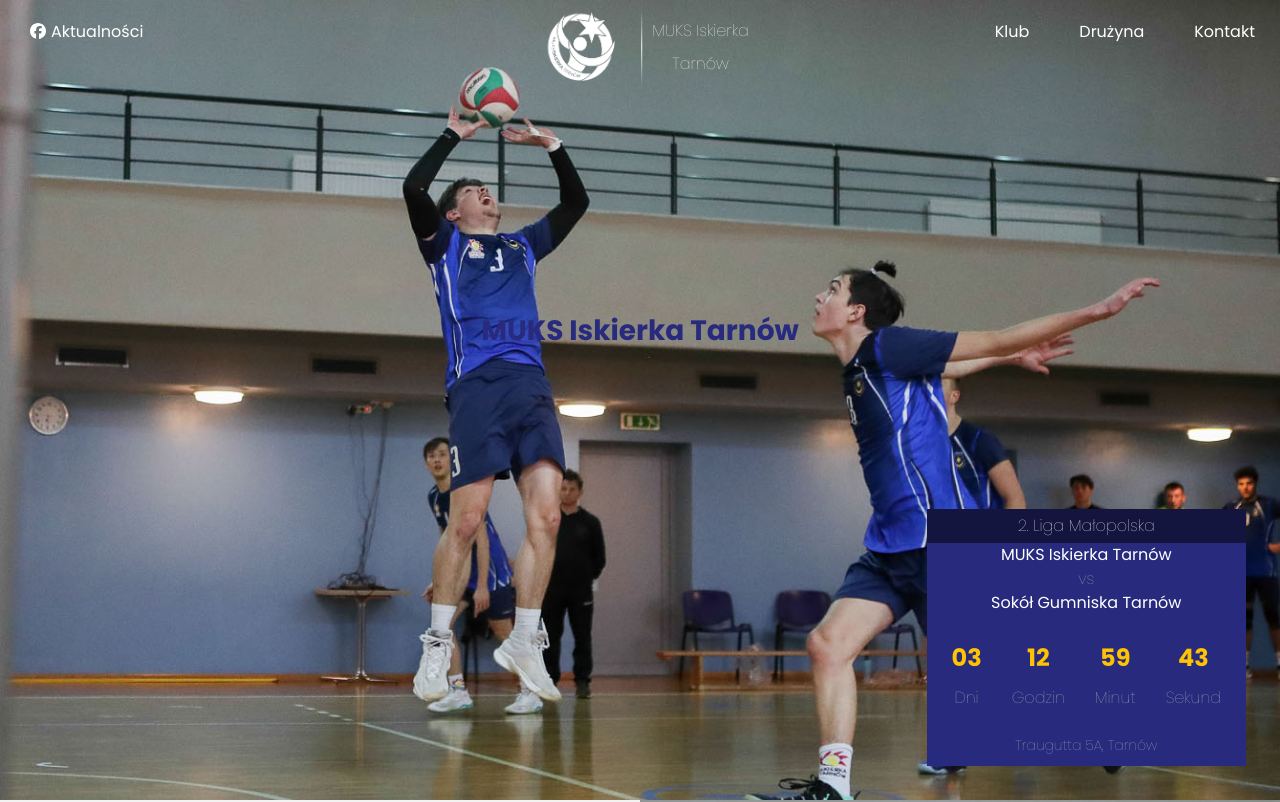
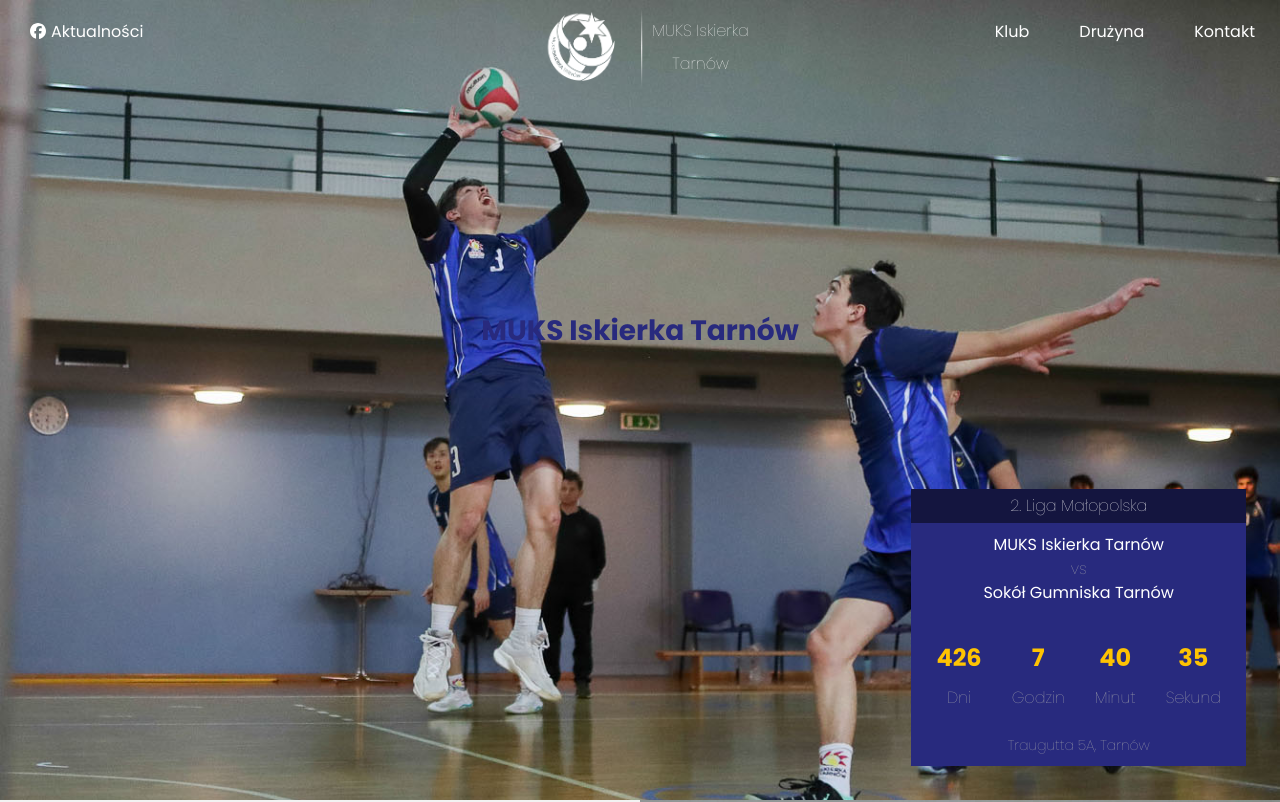
Before and after one commit to przemekr95/muks-iskierka-tarnow, a React (Create React App) app: page / in a window 1280 px wide. Shown: the top 802 px of the page. Built offline with nearby package versions, Linux system fonts and the light colour scheme.

Commit message:
Added nextMatch

```diff
--- a/public/assets/data/homepage.json
+++ b/public/assets/data/homepage.json
@@ -3,5 +3,11 @@
     "homepageDescription": "Międzyszkolny Uczniowski Klub Sportowy Iskierka Tarnów to blisko 27 lat tradycji! Został założony 22 czerwca 1994 roku. Dziś dzięki przychylności władz Miasta Tarnowa nasz klub prężnie rozwija się szczególnie pod kątem siatkarskim. Prowadzimy szkolenie w różnych grupach rocznikowych dzieci, młodzieży oraz dorosłych, począwszy od mini siatkówki, poprzez młodzików, kadetów i juniorów, aż po grupę seniorów. Wszystkie grupy szkoleniowe są zgłoszone do oficjalnych rozgrywek MZPS. Łączy nas pasja do sportu! Zachęcamy wszystkich do współtworzenia naszej społeczności, dla której liczy się sport i rywalizacja. Zapraszamy do kibicowania naszym zawodnikom.",
     "headingOne": "Nasza drużyna",
     "headingTwo": "Ostatni mecz",
-    "headingThree": "Najbliższe mecze"
+    "headingThree": "Najbliższe mecze",
+    "nextMatchInfo": {
+        "league": "2. Liga Małopolska",
+        "home": "MUKS Iskierka Tarnów",
+        "away": "Sokół Gumniska Tarnów",
+        "date": "Oct 01, 2022 18:00:00"
+    }
 }
--- a/src/components/common/hero-image/hero-image.jsx
+++ b/src/components/common/hero-image/hero-image.jsx
@@ -9,7 +9,8 @@
 const HeroImage = props => {
 
   const {
-    name
+    name,
+    nextMatchInfo
   } = props;
 
   return (
@@ -28,7 +29,7 @@
         />
       </div>
       <div className="hero-image-next-match">
-        <NextMatch />
+        <NextMatch nextMatchInfo={nextMatchInfo} />
       </div>
     </section>
   );
@@ -36,6 +37,7 @@
 
 HeroImage.propTypes = {
   name: PropTypes.string.isRequired,
+  nextMatchInfo: PropTypes.objectOf(PropTypes.string).isRequired
 };
 
 export default HeroImage;
--- a/src/components/common/next-match/next-match.jsx
+++ b/src/components/common/next-match/next-match.jsx
@@ -1,22 +1,66 @@
-import React from 'react';
+import React, { useState, useEffect } from 'react';
+import PropTypes from 'prop-types';
 import Text from '../../atomic/typography/text';
 
 import './next-match.scss';
 
-const NextMatch = () => (
+const NextMatch = props => {
+
+  const {
+    nextMatchInfo
+  } = props;
+
+  const defaultTimeLeft = {
+    textDay: 0,
+    textHour: 0,
+    textMinute: 0,
+    textSecond: 0
+  };
+
+  const [timeLeft, setTimeLeft] = useState(defaultTimeLeft);
+
+  const countDate = new Date(nextMatchInfo?.date).getTime();
+
+  const second = 1000;
+  const minute = second * 60;
+  const hour = minute * 60;
+  const day = hour * 24;
+
+  useEffect(() => {
+    const interval = setInterval(() => {
+      const now = new Date().getTime();
+      const gap = countDate - now;
+
+      const textDay = Math.floor(gap / day);
+      const textHour = Math.floor((gap % day) / hour);
+      const textMinute = Math.floor((gap % hour) / minute);
+      const textSecond = Math.floor((gap % minute) / second);
+
+      setTimeLeft({
+        textDay: textDay, // eslint-disable-line
+        textHour: textHour, // eslint-disable-line
+        textMinute: textMinute, // eslint-disable-line
+        textSecond: textSecond // eslint-disable-line
+      });
+    }, 1000);
+
+    return () => clearInterval(interval);
+  }, []);
+
+  const nextMatchContent = (
     <div className="next-match-container">
       <div className="next-match-container-bar">
         <Text
-        text="2. Liga Małopolska"
+          text={nextMatchInfo?.league}
           color="white_text"
           font="thin_font"
         />
       </div>
       <div className="next-match-content">
 
-      <div className="column">
+        <div className="column m10">
           <Text
-          text="MUKS Iskierka Tarnów"
+            text={nextMatchInfo?.home}
             color="white_text"
             font="regular_font"
             size="regular_size"
@@ -28,7 +72,7 @@
             size="small_size"
           />
           <Text
-          text="Sokół Gumniska Tarnów"
+            text={nextMatchInfo?.away}
             color="white_text"
             font="regular_font"
             size="regular_size"
@@ -39,7 +83,7 @@
           <div className="countdown">
             <div className="countdown-number">
               <Text
-              text="03"
+                text={timeLeft.textDay}
                 color="yellow_text"
                 font="bold_font"
                 size="extra_large_size"
@@ -57,7 +101,7 @@
           <div className="countdown">
             <div className="countdown-number">
               <Text
-              text="12"
+                text={timeLeft.textHour}
                 color="yellow_text"
                 font="bold_font"
                 size="extra_large_size"
@@ -75,7 +119,7 @@
           <div className="countdown">
             <div className="countdown-number">
               <Text
-              text="59"
+                text={timeLeft.textMinute}
                 color="yellow_text"
                 font="bold_font"
                 size="extra_large_size"
@@ -93,7 +137,7 @@
           <div className="countdown">
             <div className="countdown-number">
               <Text
-              text="43"
+                text={timeLeft.textSecond}
                 color="yellow_text"
                 font="bold_font"
                 size="extra_large_size"
@@ -118,8 +162,29 @@
             size="extra_small_size"
           />
         </div>
+
       </div>
     </div>
   );
 
+  const isNextMatch = timeLeft.textSecond > -1 ? nextMatchContent : null;
+
+  return (
+    isNextMatch
+  );
+};
+
+NextMatch.propTypes = {
+  nextMatchInfo: PropTypes.objectOf(PropTypes.string).isRequired,
+};
+
+NextMatch.defaultProps = {
+  nextMatchInfo: {
+    'league': '2. Liga Małopolska',
+    'home': 'Tarnów',
+    'away': 'Tarnów',
+    'date': 'Nov 01, 2022 20:00:00'
+  }
+};
+
 export default NextMatch;
--- a/src/components/pages/homepage/homepage.jsx
+++ b/src/components/pages/homepage/homepage.jsx
@@ -15,7 +15,7 @@
 
   return (
     <>
-      <HeroImage name={homepageTexts.name} />
+      <HeroImage name={homepageTexts.name} nextMatchInfo={homepageTexts.nextMatchInfo} />
       <HomepageContent homepageTexts={homepageTexts} />
       <section className="column wrapper-page">
         <Sponsors />
--- a/src/styles/_style.scss
+++ b/src/styles/_style.scss
@@ -49,3 +49,7 @@
 .text-right {
   text-align: right;
 }
+
+.m10 {
+  margin: 10px;
+}
```
Lines whose indentation alone changed are shown as unchanged.
